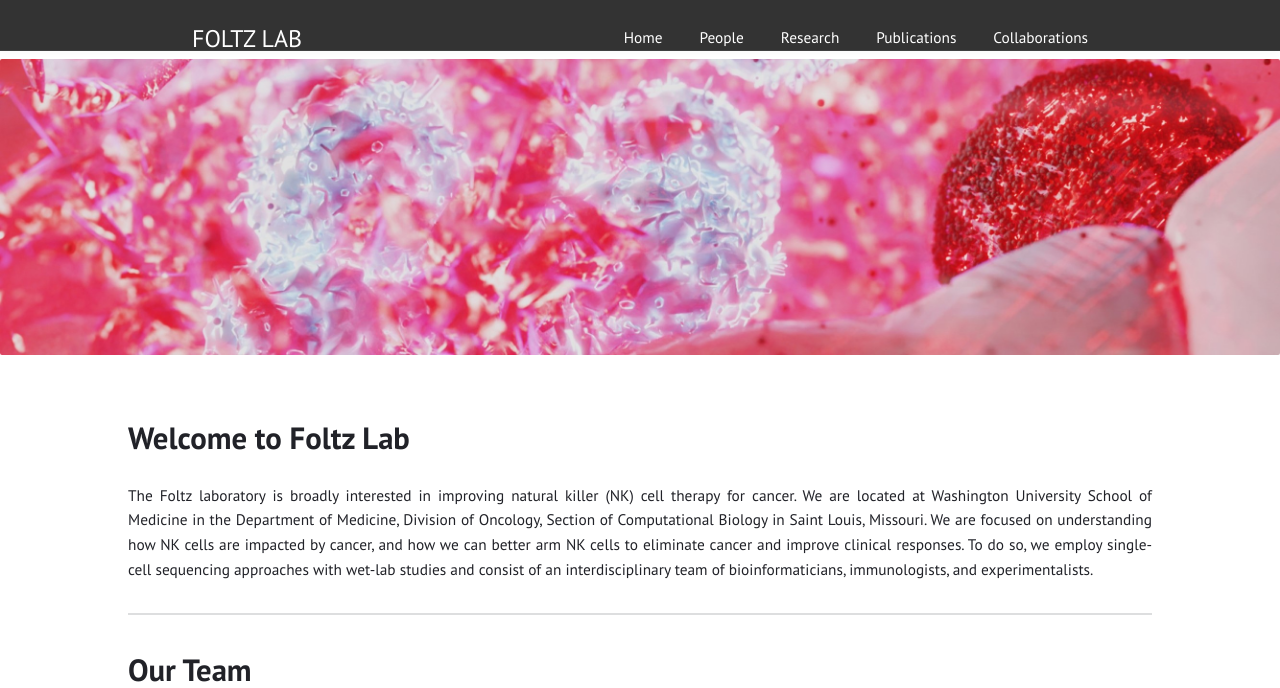
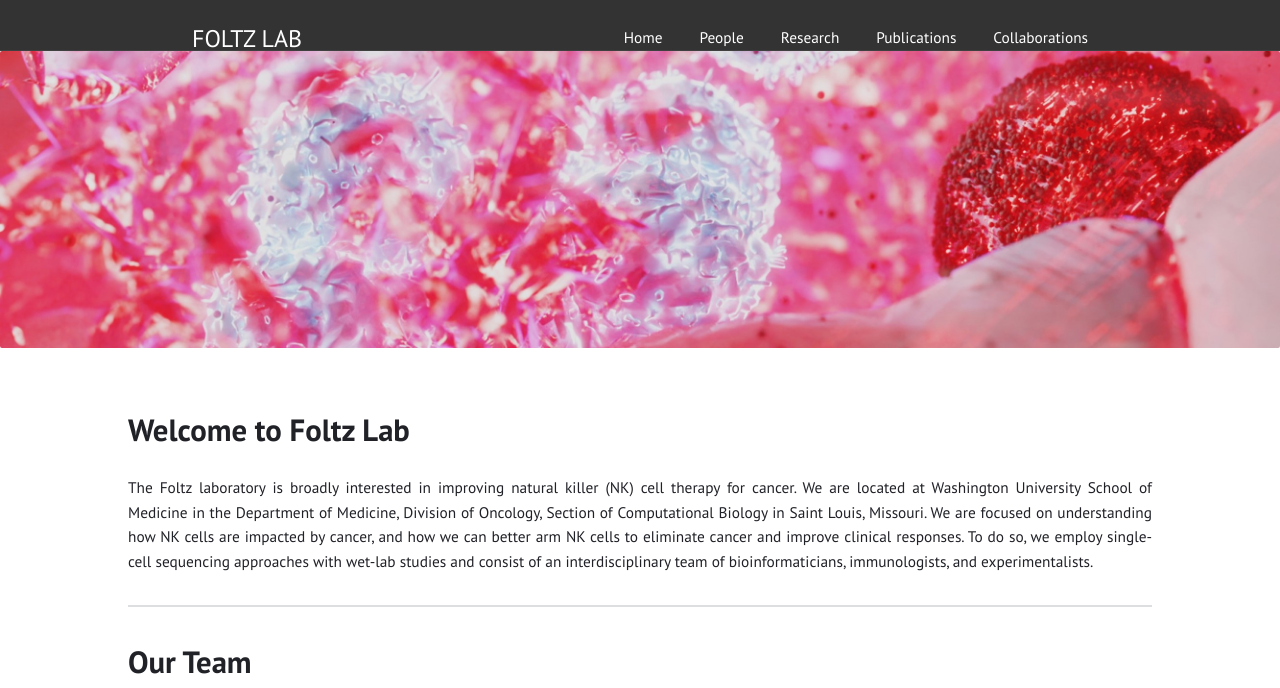
Before and after one commit to Foltz-Lab/Foltz-Lab.github.io, a Jekyll site: the page built from index.html, in a window 1280 px wide. Shown: the top 688 px of the page. Built offline with Jekyll 4.4.1, drawn with Linux system fonts in a browser that asks for light colours; grey boxes are pictures that could not be loaded.

Commit message:
Update index.html

```diff
--- a/index.html
+++ b/index.html
@@ -6,7 +6,7 @@ title: "Home"
 <!-- Full-Width Image Section -->
 <div style="margin: 0; padding: 0;">
 
-<img src="{{ '/images/NK_cells.jpg' | relative_url }}" alt="NK_cells" class="full-width-image"  >
+<img src="{{ '/images/NK_cells.jpg' | relative_url }}" alt="NK_cells" class="full-width-image" style=" margin-top: 0;"  >
 
 </div>
 
```
